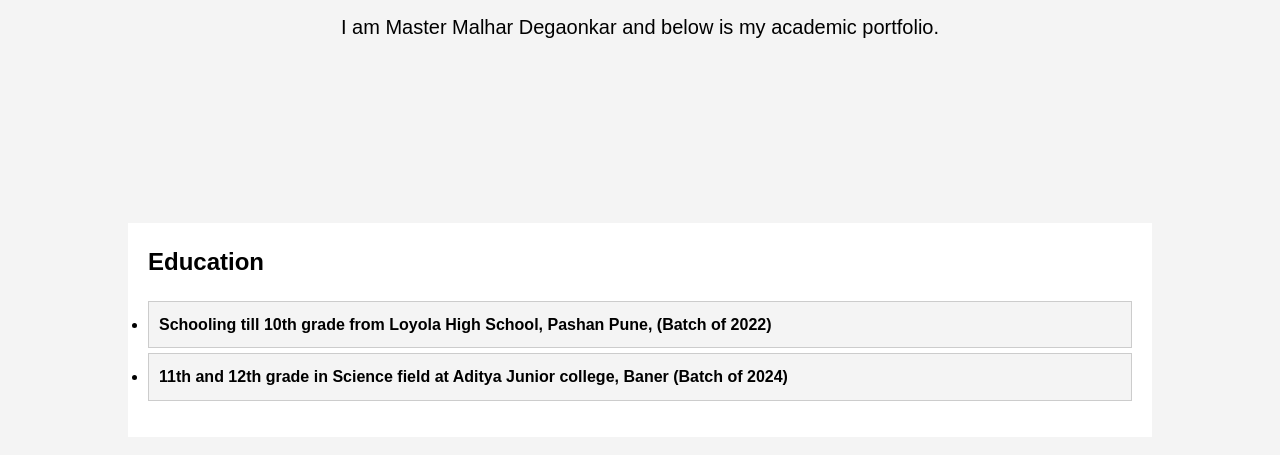
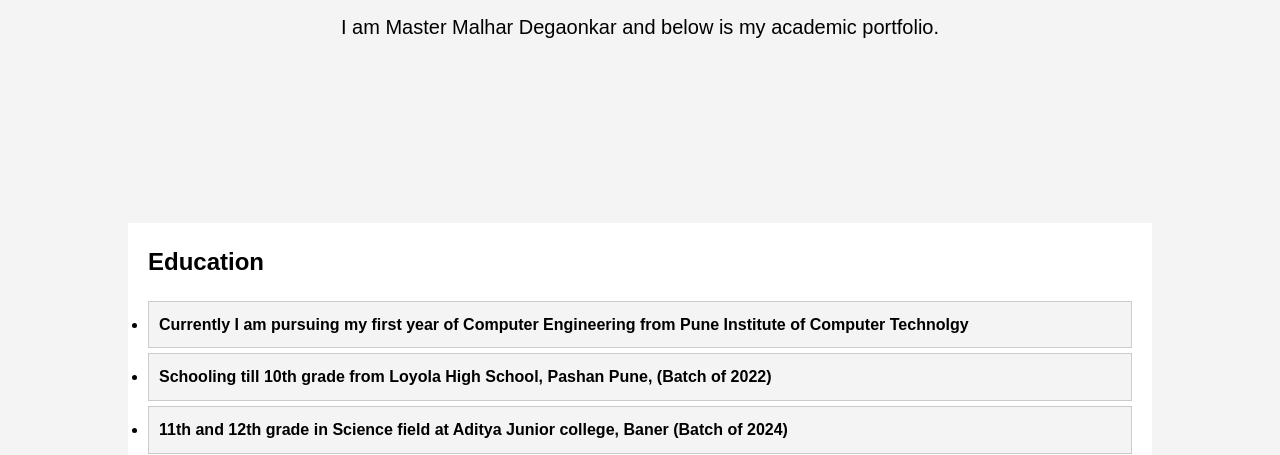
Before and after one commit to captainmmd1304/malhardegaonkar.github.io, a plain HTML site: page index.html in a window 1280 px wide. Shown: the part 358-813 px from the top of the page. Drawn offline with Linux system fonts and the light colour scheme.

Commit message:
Update index.html

```diff
--- a/index.html
+++ b/index.html
@@ -122,6 +122,7 @@
         <section id="education" class="section">
             <h2>Education</h2>
             <ul>
+                <li> <strong>Currently I am pursuing my first year of Computer Engineering from Pune Institute of Computer Technolgy </li>
                 <li><strong>Schooling till 10th grade from Loyola High School, Pashan Pune, (Batch of 2022)</li>
                 <li><strong>11th and 12th grade in Science field at Aditya Junior college, Baner (Batch of 2024)</li>
 
```
